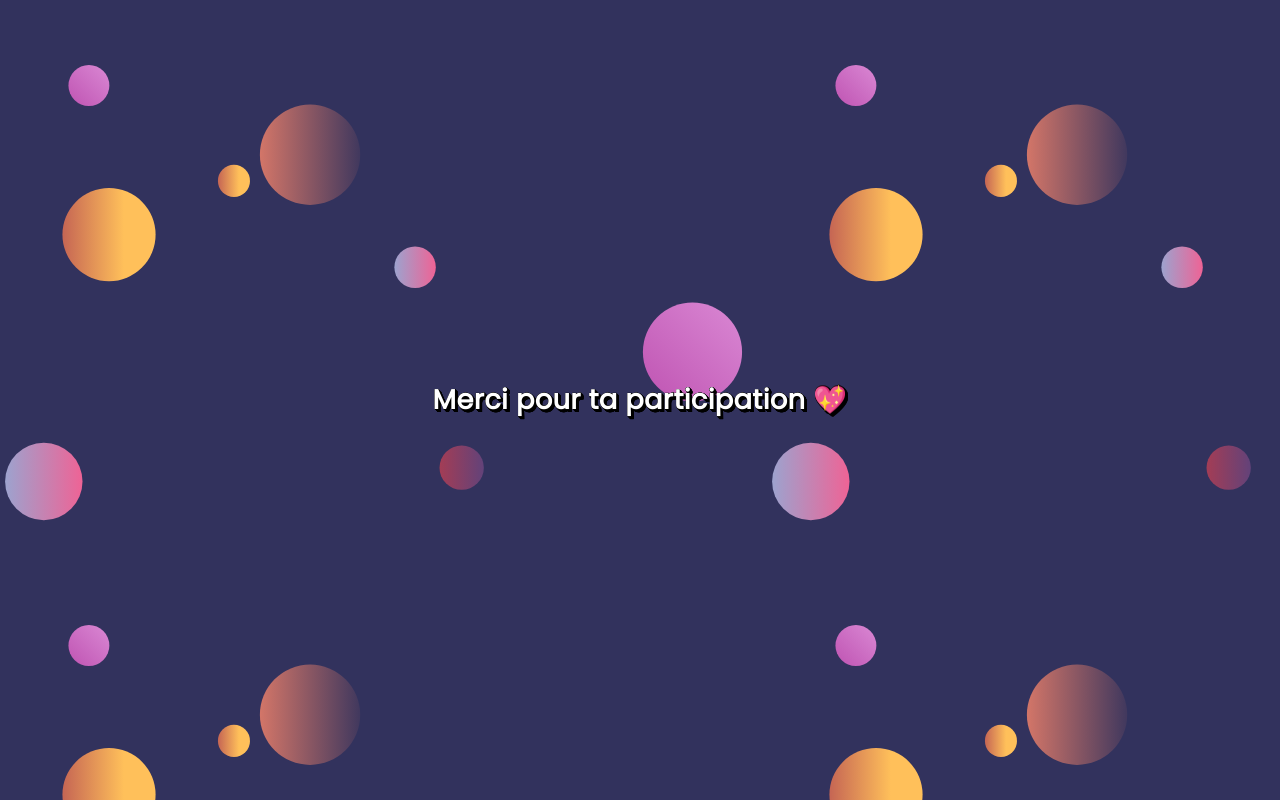
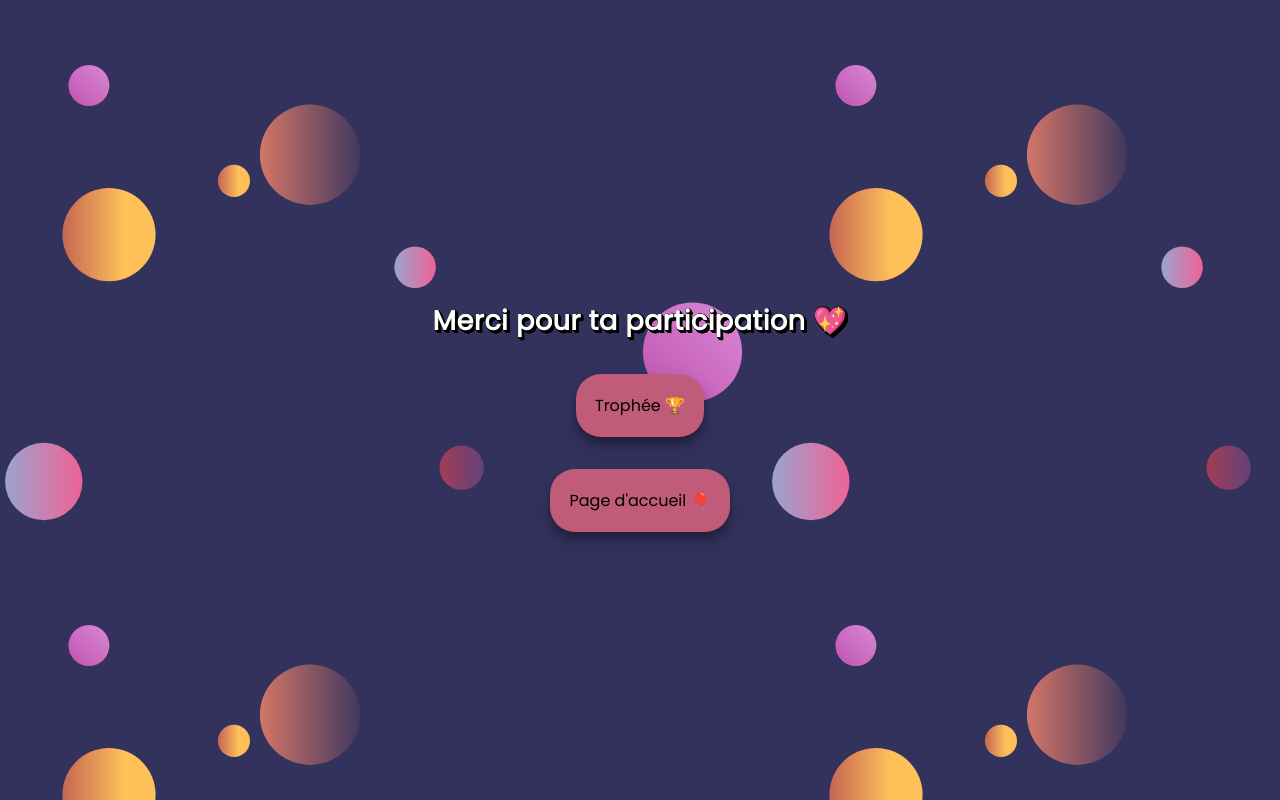
Before and after one commit to jinseosung/birthday-messages, a React (Create React App) app: page /quizthx in a window 1280 px wide. Built offline with nearby package versions, Linux system fonts and the light colour scheme; no server answers.

Commit message:
add return to main page btn

```diff
--- a/src/datas/texts.json
+++ b/src/datas/texts.json
@@ -29,8 +29,8 @@
 
     "thx": {
       "title": "Merci beaucoup 💖",
-      "btn": "Aller voir mon message 📫",
-      "quiz": "Quiz 🔍"
+      "btn": "Livre d'or 📫",
+      "quiz": "Quizz 🔍"
     }
   }
 ]
--- a/src/pages/QuizThx.js
+++ b/src/pages/QuizThx.js
@@ -1,7 +1,15 @@
+import { Link } from "react-router-dom";
+
 const QuizThx = () => {
   return (
     <div className="quizthx">
       <h1 className="quizthx__title">Merci pour ta participation 💖</h1>
+      <Link to={`/quizresult`}>
+        <button className="quizthx__btn">Trophée 🏆</button>
+      </Link>
+      <Link to={`/`}>
+        <button className="quizthx__btn quizthx__btn-2">Page d'accueil 🎈</button>
+      </Link>
     </div>
   );
 };
--- a/src/pages/Thx.js
+++ b/src/pages/Thx.js
@@ -22,6 +22,9 @@ const Thx = ({ datas }) => {
         <Link to={`/quizmain`}>
           <button className="thx__btn thx__btn-2">{thx.quiz}</button>
         </Link>
+        <Link to={`/`}>
+          <button className="thx__btn  thx__btn-3">Page d'accueil 🎈</button>
+        </Link>
       </div>
     );
   }
--- a/src/styles/main.css
+++ b/src/styles/main.css
@@ -50,7 +50,7 @@ body {
     transform: translateY(30%);
     opacity: 0;
   }
-  50% {
+  70% {
     transform: translateY(30%);
     opacity: 0;
   }
@@ -242,6 +242,7 @@ body {
 .messasges .messages__container .messages__bottom {
   padding: 1rem;
   font-size: 1.1rem;
+  overflow-wrap: break-word;
 }
 
 .thx {
@@ -255,9 +256,16 @@ body {
   gap: 2rem;
 }
 .thx .thx__title {
-  -webkit-text-fill-color: white;
-  -webkit-text-stroke: 2px black;
+  font-size: 1.7rem;
+  margin: 2rem auto;
+  display: flex;
+  justify-content: center;
+  color: #ffffff;
+  letter-spacing: 0.015em;
+  text-shadow: 0 0 0 #000000, 0.0025em 0.0025em 0 #000000, 0.005em 0.005em 0 #000000, 0.0075em 0.0075em 0 #000000, 0.01em 0.01em 0 #000000, 0.0125em 0.0125em 0 #000000, 0.015em 0.015em 0 #000000, 0.0175em 0.0175em 0 #000000, 0.02em 0.02em 0 #000000, 0.0225em 0.0225em 0 #000000, 0.025em 0.025em 0 #000000, 0.0275em 0.0275em 0 #000000, 0.03em 0.03em 0 #000000, 0.0325em 0.0325em 0 #000000, 0.035em 0.035em 0 #000000, 0.0375em 0.0375em 0 #000000, 0.04em 0.04em 0 #000000, 0.0425em 0.0425em 0 #000000, 0.045em 0.045em 0 #000000, 0.0475em 0.0475em 0 #000000, 0.05em 0.05em 0 #000000, 0.0525em 0.0525em 0 #000000, 0.055em 0.055em 0 #000000, 0.0575em 0.0575em 0 #000000, 0.06em 0.06em 0 #000000, 0.0625em 0.0625em 0 #000000, 0.065em 0.065em 0 #000000, 0.0675em 0.0675em 0 #000000, 0.07em 0.07em 0 #000000, 0.0725em 0.0725em 0 #000000, 0.075em 0.075em 0 #000000, 0.0775em 0.0775em 0 #000000, 0.08em 0.08em 0 #000000, 0.0825em 0.0825em 0 #000000, 0.085em 0.085em 0 #000000, 0.0875em 0.0875em 0 #000000, 0.09em 0.09em 0 #000000, 0.0925em 0.0925em 0 #000000, 0.095em 0.095em 0 #000000, 0.0975em 0.0975em 0 #000000, 0.1em 0.1em 0 #000000;
   position: relative;
+  position: relative;
+  margin-bottom: 0;
 }
 .thx .thx__title::after {
   content: "";
@@ -283,6 +291,9 @@ body {
 }
 .thx .thx__btn-2 {
   animation: show-from-bottom-delay-60 0.9s ease-in-out;
+}
+.thx .thx__btn-3 {
+  animation: show-from-bottom-delay-80 0.9s ease-in-out;
 }
 
 .quizmain {
@@ -410,8 +421,10 @@ body {
   display: flex;
   flex-direction: column;
   justify-content: center;
+  align-items: center;
   text-align: center;
   padding: 2rem;
+  gap: 2rem;
 }
 .quizthx .quizthx__title {
   font-size: 1.7rem;
@@ -422,6 +435,21 @@ body {
   letter-spacing: 0.015em;
   text-shadow: 0 0 0 #000000, 0.0025em 0.0025em 0 #000000, 0.005em 0.005em 0 #000000, 0.0075em 0.0075em 0 #000000, 0.01em 0.01em 0 #000000, 0.0125em 0.0125em 0 #000000, 0.015em 0.015em 0 #000000, 0.0175em 0.0175em 0 #000000, 0.02em 0.02em 0 #000000, 0.0225em 0.0225em 0 #000000, 0.025em 0.025em 0 #000000, 0.0275em 0.0275em 0 #000000, 0.03em 0.03em 0 #000000, 0.0325em 0.0325em 0 #000000, 0.035em 0.035em 0 #000000, 0.0375em 0.0375em 0 #000000, 0.04em 0.04em 0 #000000, 0.0425em 0.0425em 0 #000000, 0.045em 0.045em 0 #000000, 0.0475em 0.0475em 0 #000000, 0.05em 0.05em 0 #000000, 0.0525em 0.0525em 0 #000000, 0.055em 0.055em 0 #000000, 0.0575em 0.0575em 0 #000000, 0.06em 0.06em 0 #000000, 0.0625em 0.0625em 0 #000000, 0.065em 0.065em 0 #000000, 0.0675em 0.0675em 0 #000000, 0.07em 0.07em 0 #000000, 0.0725em 0.0725em 0 #000000, 0.075em 0.075em 0 #000000, 0.0775em 0.0775em 0 #000000, 0.08em 0.08em 0 #000000, 0.0825em 0.0825em 0 #000000, 0.085em 0.085em 0 #000000, 0.0875em 0.0875em 0 #000000, 0.09em 0.09em 0 #000000, 0.0925em 0.0925em 0 #000000, 0.095em 0.095em 0 #000000, 0.0975em 0.0975em 0 #000000, 0.1em 0.1em 0 #000000;
   position: relative;
+  animation: show-from-bottom 0.9s ease-in-out;
+  margin-bottom: 0;
+}
+.quizthx .quizthx__btn {
+  border: none;
+  padding: 1.2rem;
+  border-radius: 25px;
+  background-color: #c05b79;
+  box-shadow: rgba(0, 0, 0, 0.19) 0px 10px 20px, rgba(0, 0, 0, 0.23) 0px 6px 6px;
+  cursor: pointer;
+  font-size: 1rem;
+  animation: show-from-bottom-delay-60 0.9s ease-in-out;
+}
+.quizthx .quizthx__btn-2 {
+  animation: show-from-bottom-delay-80 0.9s ease-in-out;
 }
 
 .quizresult {
--- a/src/styles/scss/base/_variables.scss
+++ b/src/styles/scss/base/_variables.scss
@@ -100,7 +100,7 @@
     transform: translateY(30%);
     opacity: 0;
   }
-  50% {
+  70% {
     transform: translateY(30%);
     opacity: 0;
   }
--- a/src/styles/scss/layout/_messages.scss
+++ b/src/styles/scss/layout/_messages.scss
@@ -66,6 +66,7 @@ $font-size: 1.1rem;
     .messages__bottom {
       padding: 1rem;
       font-size: $font-size;
+      overflow-wrap: break-word;
     }
   }
 }
--- a/src/styles/scss/layout/_quizthx.scss
+++ b/src/styles/scss/layout/_quizthx.scss
@@ -3,10 +3,23 @@
   display: flex;
   flex-direction: column;
   justify-content: center;
+  align-items: center;
   text-align: center;
   padding: 2rem;
+  gap: 2rem;
 
   .quizthx__title {
     @include title-3D;
+    animation: show-from-bottom 0.9s ease-in-out;
+    margin-bottom: 0;
+  }
+
+  .quizthx__btn {
+    @include rose-btn;
+    animation: show-from-bottom-delay-60 0.9s ease-in-out;
+  }
+
+  .quizthx__btn-2 {
+    animation: show-from-bottom-delay-80 0.9s ease-in-out;
   }
 }
--- a/src/styles/scss/layout/_thx.scss
+++ b/src/styles/scss/layout/_thx.scss
@@ -9,9 +9,9 @@
   gap: 2rem;
 
   .thx__title {
-    -webkit-text-fill-color: white;
-    -webkit-text-stroke: 2px black;
+    @include title-3D;
     position: relative;
+    margin-bottom: 0;
 
     &::after {
       content: "";
@@ -35,4 +35,8 @@
   .thx__btn-2 {
     animation: show-from-bottom-delay-60 0.9s ease-in-out;
   }
+
+  .thx__btn-3 {
+    animation: show-from-bottom-delay-80 0.9s ease-in-out;
+  }
 }
```
Also changed, not shown: 1 other file (tests, documents, lock files or other folders).
